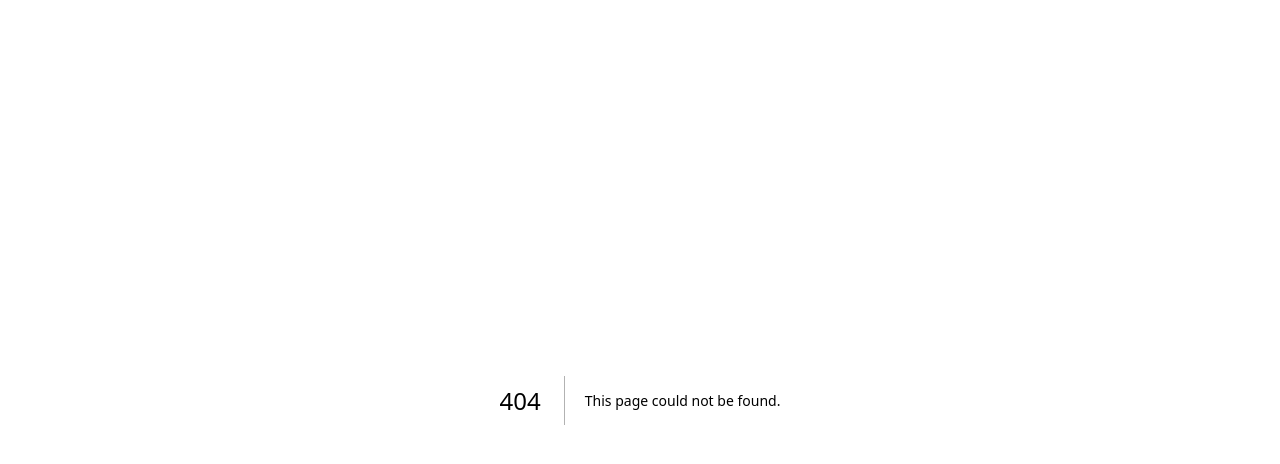
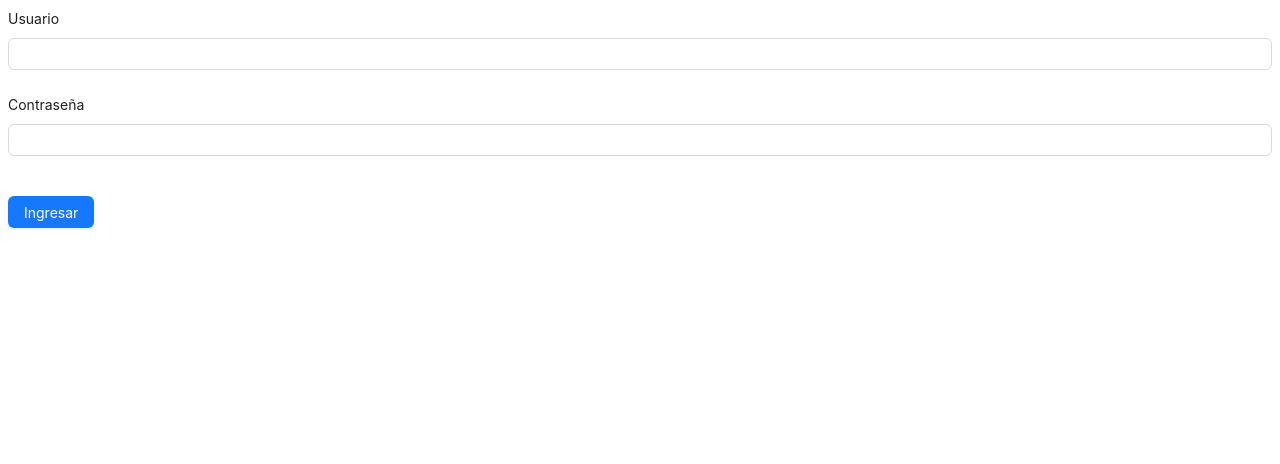
Before and after one commit to csalazar94/telefactor-scoring-front, a Next.js app: page /login in a window 1280 px wide. Before the commit this address had no page. Shown: the top 464 px of the page. Built offline with nearby package versions, Linux system fonts and the light colour scheme.

Commit message:
✨ add next auth basic auth

```diff
--- a/package.json
+++ b/package.json
@@ -14,6 +14,7 @@
     "@tanstack/react-query": "^5.8.4",
     "antd": "^5.11.1",
     "next": "14.0.2",
+    "next-auth": "^4.24.5",
     "react": "^18",
     "react-dom": "^18"
   },
--- /dev/null
+++ b/src/app/(auth)/components/login-form.tsx
@@ -0,0 +1,58 @@
+"use client";
+
+import { Alert, Button, Form, Input } from "antd";
+import { signIn } from "next-auth/react";
+import { useRouter } from "next/navigation";
+import { useState } from "react";
+
+type LoginFieldType = {
+  username?: string;
+  password?: string;
+};
+
+export default function LoginForm() {
+  const router = useRouter();
+
+  const [error, setError] = useState("");
+  const [loading, setLoading] = useState(false);
+
+  const handleLogin = async ({ username, password }: LoginFieldType) => {
+    setLoading(true);
+    const res = await signIn("credentials", {
+      username,
+      password,
+      redirect: false,
+    });
+    if (res?.ok) router.push("/");
+    setError("Usuario y/o contraseña incorrecto.");
+    setLoading(false);
+  };
+
+  return (
+    <Form layout="vertical" onFinish={handleLogin}>
+      <Form.Item<LoginFieldType>
+        label="Usuario"
+        name="username"
+        validateStatus={error && "error"}
+      >
+        <Input disabled={loading} />
+      </Form.Item>
+      <Form.Item<LoginFieldType>
+        label="Contraseña"
+        name="password"
+        validateStatus={error && "error"}
+      >
+        <Input disabled={loading} />
+      </Form.Item>
+      {error && <Alert message={error} type="error" showIcon />}
+      <Button
+        loading={loading}
+        type="primary"
+        htmlType="submit"
+        className="mt-4"
+      >
+        Ingresar
+      </Button>
+    </Form>
+  );
+}
--- /dev/null
+++ b/src/app/(auth)/login/page.tsx
@@ -0,0 +1,5 @@
+import LoginForm from "../components/login-form";
+
+export default function LoginPage() {
+  return <LoginForm />;
+}
--- /dev/null
+++ b/src/app/(auth)/providers/next-auth.provider.tsx
@@ -0,0 +1,12 @@
+"use client";
+
+import { SessionProvider } from "next-auth/react";
+import React from "react";
+
+export default function NextAuthProvider({
+  children,
+}: {
+  children: React.ReactNode;
+}) {
+  return <SessionProvider>{children}</SessionProvider>;
+}
--- /dev/null
+++ b/src/app/api/auth/[...nextauth]/route.ts
@@ -0,0 +1,54 @@
+import NextAuth, { NextAuthOptions } from "next-auth";
+import CredentialsProvider from "next-auth/providers/credentials";
+
+export const authOptions: NextAuthOptions = {
+  session: {
+    strategy: "jwt",
+  },
+  secret: process.env.NEXTAUTH_SECRET,
+  pages: {
+    signIn: "/login",
+  },
+  callbacks: {
+    async jwt({ token, user }) {
+      if (user) {
+        token.access_token = user.access_token;
+      }
+      return token;
+    },
+    async session({ session, token }) {
+      session.access_token = token.access_token;
+      return session;
+    },
+  },
+  providers: [
+    CredentialsProvider({
+      name: "Credentials",
+      credentials: {
+        username: {},
+        password: {},
+      },
+      async authorize(credentials) {
+        const res = await fetch("http://localhost:3000/api/v1/auth/token", {
+          method: "POST",
+          body: JSON.stringify({
+            username: credentials?.username,
+            password: credentials?.password,
+          }),
+          headers: { "Content-Type": "application/json" },
+        });
+        const { access_token } = await res.json();
+
+        if (res.ok && access_token) {
+          return { access_token };
+        }
+
+        return null;
+      },
+    }),
+  ],
+};
+
+const handler = NextAuth(authOptions);
+
+export { handler as GET, handler as POST };
--- a/src/app/layout.tsx
+++ b/src/app/layout.tsx
@@ -2,6 +2,7 @@ import type { Metadata } from "next";
 import { Inter } from "next/font/google";
 import "./globals.css";
 import StyledComponentsRegistry from "../../lib/AntdRegistry";
+import NextAuthProvider from "./(auth)/providers/next-auth.provider";
 
 const inter = Inter({ subsets: ["latin"] });
 
@@ -10,7 +11,7 @@ export const metadata: Metadata = {
   description: "Generated by create next app",
 };
 
-export default function RootLayout({
+export default async function RootLayout({
   children,
 }: {
   children: React.ReactNode;
@@ -18,7 +19,9 @@ export default function RootLayout({
   return (
     <html lang="en">
       <body className={inter.className}>
-        <StyledComponentsRegistry>{children}</StyledComponentsRegistry>
+        <NextAuthProvider>
+          <StyledComponentsRegistry>{children}</StyledComponentsRegistry>
+        </NextAuthProvider>
       </body>
     </html>
   );
--- a/src/app/page.tsx
+++ b/src/app/page.tsx
@@ -1,16 +1,15 @@
-"use client";
-
 import { getJob, getJobs } from "@/services/factoring-risk-report-jobs";
 import { Button, Flex, Form, Input, Modal, Table } from "antd";
 import {
   useQuery,
   QueryClient,
   QueryClientProvider,
-  useMutation,
 } from "@tanstack/react-query";
-import { useState } from "react";
-import { getToken } from "@/services/auth";
 import { EyeOutlined } from "@ant-design/icons";
+import { redirect } from "next/navigation";
+import { getSession } from "next-auth/react";
+import { getServerSession } from "next-auth";
+import { authOptions } from "./api/auth/[...nextauth]/route";
 
 type FieldType = {
   rut?: string;
@@ -19,31 +18,30 @@ type FieldType = {
 
 const queryClient = new QueryClient();
 
-export default function Home() {
-  const [token, setToken] = useState();
-
-  return (
-    <QueryClientProvider client={queryClient}>
-      {token ? (
-        <Flex gap="middle" vertical>
-          <Form layout="inline">
-            <Form.Item<FieldType> label="Rut" name="rut">
-              <Input />
-            </Form.Item>
-            <Form.Item<FieldType> label="Monto" name="amount">
-              <Input />
-            </Form.Item>
-            <Button type="primary" htmlType="submit">
-              Generar
-            </Button>
-          </Form>
-          <JobsTable token={token} />
-        </Flex>
-      ) : (
-        <Login setToken={setToken} />
-      )}
-    </QueryClientProvider>
-  );
+export default async function Home() {
+  const session = await getServerSession(authOptions);
+  if (!session) redirect("login");
+  return "home";
+  // <QueryClientProvider client={queryClient}>
+  //   {token ? (
+  //     <Flex gap="middle" vertical>
+  //       <Form layout="inline">
+  //         <Form.Item<FieldType> label="Rut" name="rut">
+  //           <Input />
+  //         </Form.Item>
+  //         <Form.Item<FieldType> label="Monto" name="amount">
+  //           <Input />
+  //         </Form.Item>
+  //         <Button type="primary" htmlType="submit">
+  //           Generar
+  //         </Button>
+  //       </Form>
+  //       <JobsTable token={token} />
+  //     </Flex>
+  //   ) : (
+  //     <Login setToken={setToken} />
+  //   )}
+  // </QueryClientProvider>
 }
 
 interface ReportModalProps {
@@ -150,40 +148,3 @@ function JobsTable({ token }: JobsTableProps) {
     </div>
   );
 }
-
-type LoginFieldType = {
-  username?: string;
-  password?: string;
-};
-
-interface LoginProps {
-  setToken: Function;
-}
-
-function Login({ setToken }: LoginProps) {
-  const mutation = useMutation({
-    mutationFn: getToken,
-    onSuccess: (data) => {
-      setToken(data.access_token);
-    },
-  });
-
-  return (
-    <Form
-      layout="vertical"
-      onFinish={({ username, password }) =>
-        mutation.mutate({ username, password })
-      }
-    >
-      <Form.Item<LoginFieldType> label="Usuario" name="username">
-        <Input />
-      </Form.Item>
-      <Form.Item<LoginFieldType> label="Contraseña" name="password">
-        <Input />
-      </Form.Item>
-      <Button type="primary" htmlType="submit">
-        Generar
-      </Button>
-    </Form>
-  );
-}
```
Also changed, not shown: 2 other files (tests, documents, lock files or other folders).
